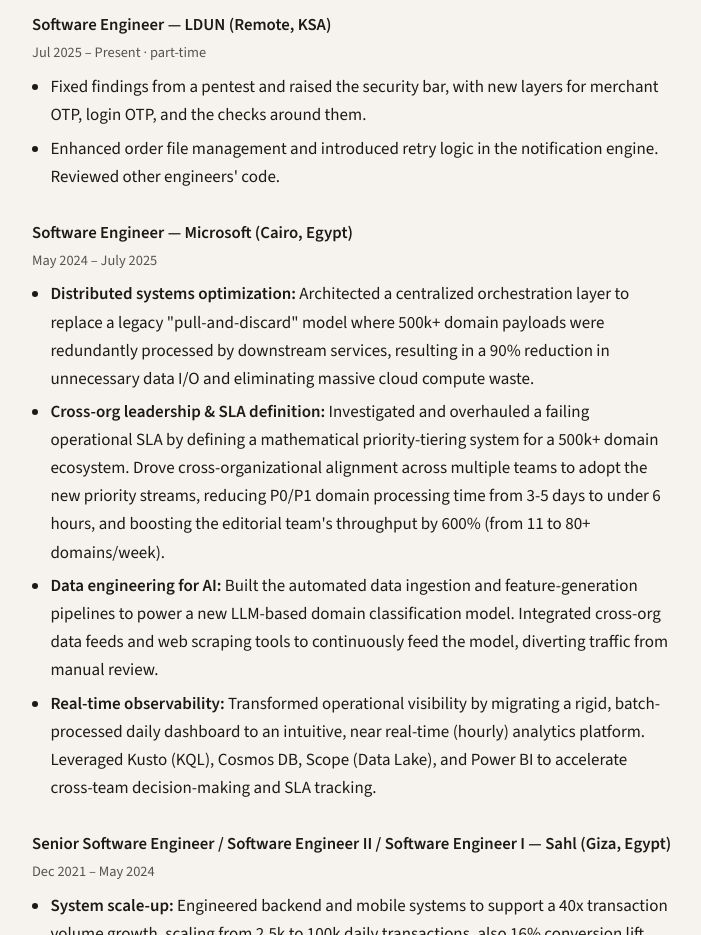
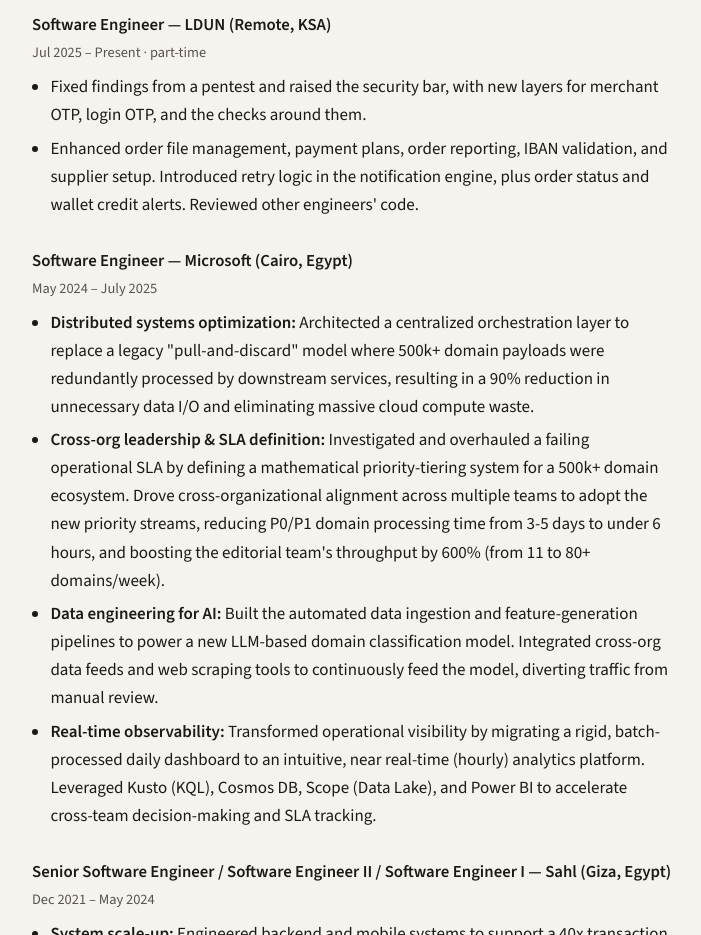
Before and after one commit to YahiaAbusaif/YahiaAbusaif.github.io, an Astro site: page / in a window 1280 px wide. Shown: the part 2040-2975 px from the top of the page, without its empty margins (288-989 px from the left). Built offline with nearby package versions, Linux system fonts and the light colour scheme; Astro itself is replaced by a stand-in of ours.

Commit message:
Name the other LDUN product flows from the git history.

```diff
--- a/src/pages/index.astro
+++ b/src/pages/index.astro
@@ -111,8 +111,9 @@
       <ul>
         <li>Fixed findings from a pentest and raised the security bar, with new layers for merchant OTP, login OTP, and the checks around them.</li>
         <li>
-          Enhanced order file management and introduced retry logic in the notification
-          engine. Reviewed other engineers' code.
+          Enhanced order file management, payment plans, order reporting, IBAN validation,
+          and supplier setup. Introduced retry logic in the notification engine, plus order
+          status and wallet credit alerts. Reviewed other engineers' code.
         </li>
       </ul>
     </article>
```
